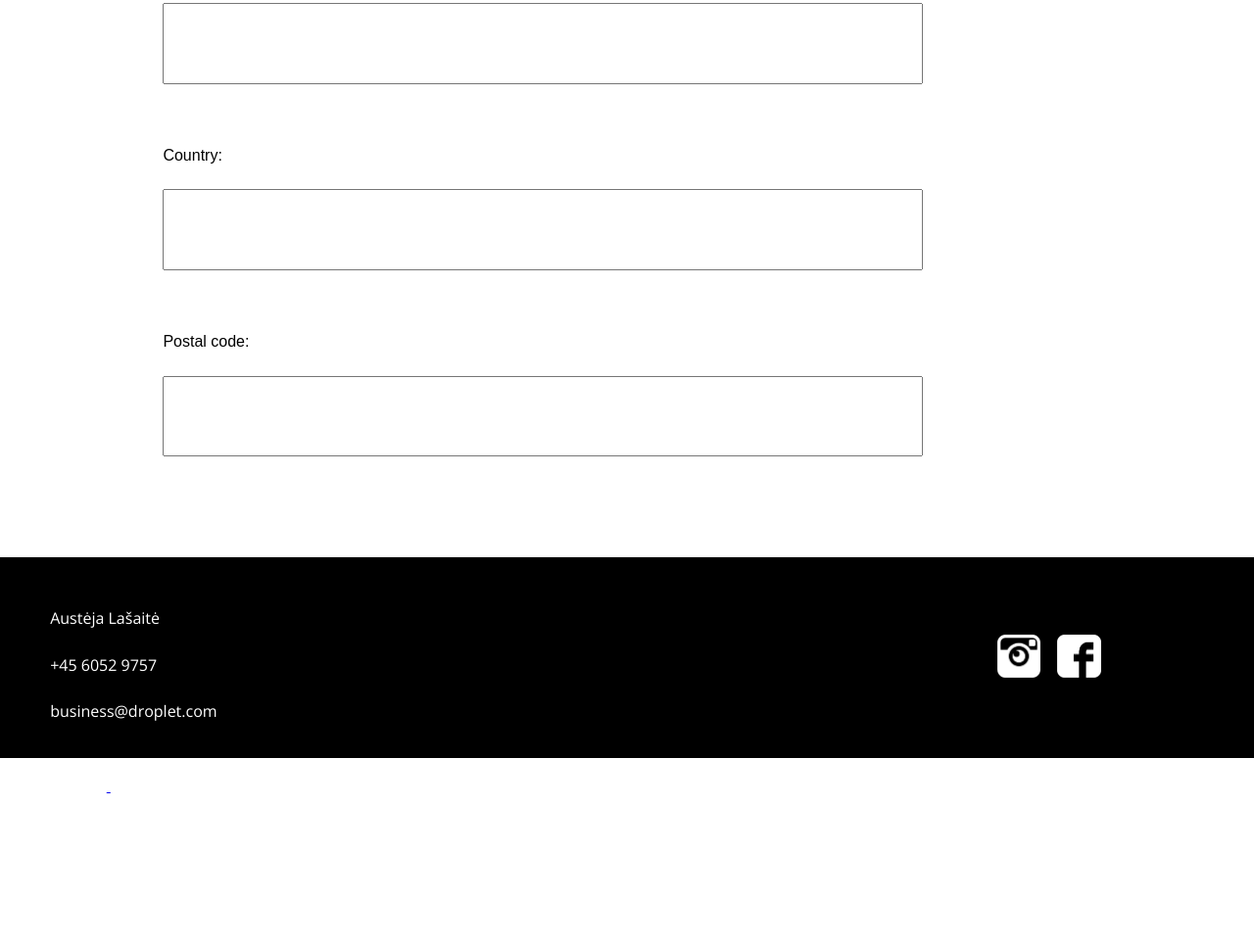
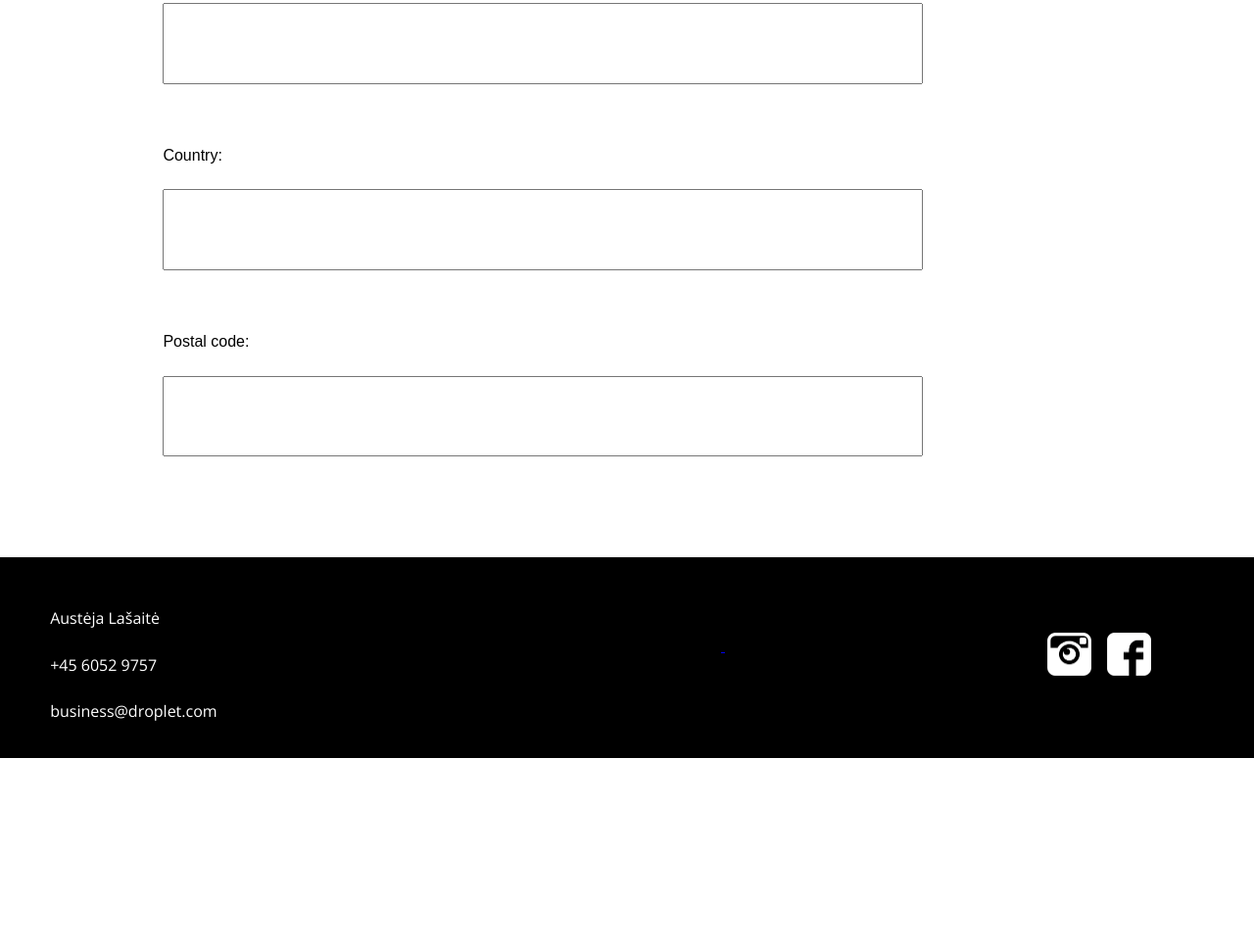
Before and after one commit to ceci5592/droplet, a plain HTML site: page cart.html in a window 1280 px wide. Shown: the part 2213-3181 px from the top of the page at 98% size. After the commit the page ends 2987 px from the top, so only its background shows below. Drawn offline with nearby package versions, Linux system fonts and the light colour scheme; no server answers.

Commit message:
footer er fixet

```diff
--- a/style.css
+++ b/style.css
@@ -222,14 +222,6 @@
       z-index: 1;
 
   }
-
-
-  .logo {
-
-      width: 17vw;
-      height: 17vw;
-      position: absolute;
-      left: 4vw;
 
   }
 
@@ -664,6 +656,8 @@
           position: relative;
           margin: 0;
           padding: 3vw;
+          display: grid;
+          grid-template-columns: 1fr 1fr;
       }
 
       .footer_box p {
@@ -673,11 +667,13 @@
 
       .footer_box img {
           width: 3.5vw;
-          left: 75vw;
-          bottom: 8.5vw;
+          left: 30vw;
+          bottom: -2.5vw;
           padding: .5vw;
           position: relative;
       }
+
+
 
       /* ---------------SINGLEVIEW---------------------------- */
 
```
Also changed, not shown: index.html (+3 -1 lines).
